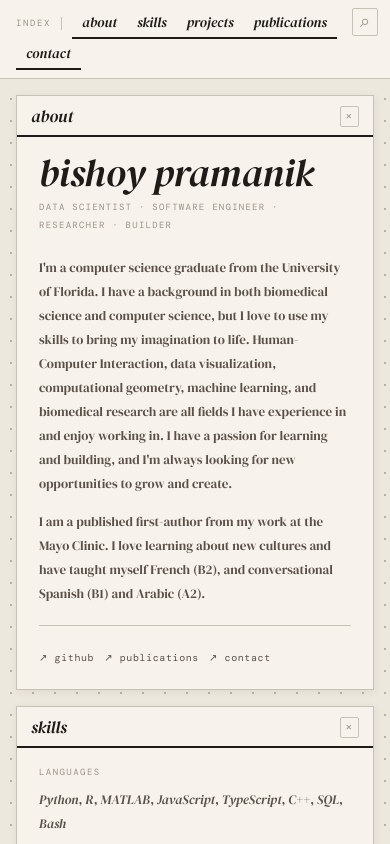
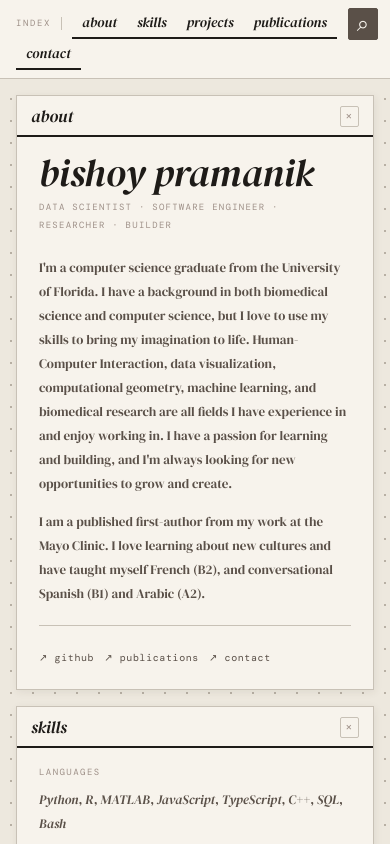
Before and after one commit to bishyboi/me, a SvelteKit app in the folder me/: page / in a window 390 px wide. Shown: the top 844 px of the page. Built offline with nearby package versions, Linux system fonts and the light colour scheme; a web font is replaced by a local one.

Commit message:
made the search tool more visible

```diff
--- a/me/src/lib/data/projects.ts
+++ b/me/src/lib/data/projects.ts
@@ -122,7 +122,7 @@ The pipeline: group-wise median imputation and z-score normalization → UMAP di
 		stack: 'Python · K-means clustering · pandas · survey data processing',
 		desc: 'Modified K-means clustering model to optimize student team assignments in UF engineering courses. Increased classroom satisfaction by 30%.',
 		category: 'Data Science / Software',
-		status: 'In Progress',
+		status: 'Completed',
 		date: 'August 2023 – Present',
 		longDesc: `Developed a modified K-means clustering model to optimize student team assignments in UF engineering courses using survey response data. The system ingests student survey data, cleans and processes it automatically, and outputs team groupings designed to maximize diversity and satisfaction. Also conducted statistical analysis on factors influencing student confidence and retention in engineering programs.`,
 		outcomes: [
--- a/me/src/routes/+page.svelte
+++ b/me/src/routes/+page.svelte
@@ -16,12 +16,16 @@
 	const winOrder: WinId[] = ['about', 'skills', 'projects', 'publications', 'contact'];
 
 	const defaultPositions: Record<WinId, { x: number; y: number; w: number }> = {
-		about:        { x: 140, y: 48,  w: 480 },
-		skills:       { x: 660, y: 60,  w: 360 },
+		about:        { x: 175, y: 50,  w: 480 },
+		skills:       { x: 680, y: 70,  w: 360 },
 		projects:     { x: 200, y: 44,  w: 520 },
 		publications: { x: 700, y: 180, w: 480 },
-		contact:      { x: 720, y: 180, w: 300 }
+		contact:      { x: 1065, y: 90, w: 300 }
 	};
+
+	// Minimum viewport widths to show each cascaded window on load
+	const showSkillsAt  = defaultPositions.skills.x  + defaultPositions.skills.w  + 20; // ~1060
+	const showContactAt = defaultPositions.contact.x + defaultPositions.contact.w + 20; // ~1385
 
 	let zTop = $state(13);
 	let isMobile = $state(false);
@@ -29,11 +33,11 @@
 	let searchOpen = $state(false);
 
 	let wins = $state<Record<WinId, WinState>>({
-		about:        { open: true,  z: 12, x: defaultPositions.about.x,        y: defaultPositions.about.y        },
-		skills:       { open: true,  z: 11, x: defaultPositions.skills.x,       y: defaultPositions.skills.y       },
+		about:        { open: false, z: 13, x: defaultPositions.about.x,        y: defaultPositions.about.y        },
+		skills:       { open: false, z: 12, x: defaultPositions.skills.x,       y: defaultPositions.skills.y       },
 		projects:     { open: false, z: 10, x: defaultPositions.projects.x,     y: defaultPositions.projects.y     },
 		publications: { open: false, z: 10, x: defaultPositions.publications.x, y: defaultPositions.publications.y },
-		contact:      { open: true,  z: 13, x: defaultPositions.contact.x,      y: defaultPositions.contact.y      }
+		contact:      { open: false, z: 11, x: defaultPositions.contact.x,      y: defaultPositions.contact.y      }
 	});
 
 	function focusWin(id: WinId) { wins[id].z = ++zTop; }
@@ -123,7 +127,14 @@
 
 		const mq = window.matchMedia('(max-width: 768px)');
 		isMobile = mq.matches;
-		if (isMobile) winOrder.forEach(id => { wins[id].open = true; });
+		if (isMobile) {
+			winOrder.forEach(id => { wins[id].open = true; });
+		} else {
+			const vw = window.innerWidth;
+			wins.about.open = true;
+			if (vw >= showSkillsAt)  wins.skills.open  = true;
+			if (vw >= showContactAt) wins.contact.open = true;
+		}
 
 		const onChange = (e: MediaQueryListEvent) => {
 			isMobile = e.matches;
@@ -330,16 +341,16 @@
 
 	.search-btn {
 		position: fixed;
-		top: 14px;
+		top: 12px;
 		right: 18px;
 		z-index: 10;
-		background: none;
-		border: 1px solid var(--border);
+		background: var(--ink-muted);
+		border: 1px solid var(--ink-muted);
 		border-radius: 2px;
-		color: var(--ink-dim);
-		font-size: 18px;
+		color: var(--paper);
+		font-size: 22px;
 		line-height: 1;
-		padding: 3px 7px 5px;
+		padding: 3px 8px 5px;
 		cursor: pointer;
 		transition: all 0.1s;
 	}
```
Also changed, not shown: 14 other files (tests, documents, lock files or other folders).
